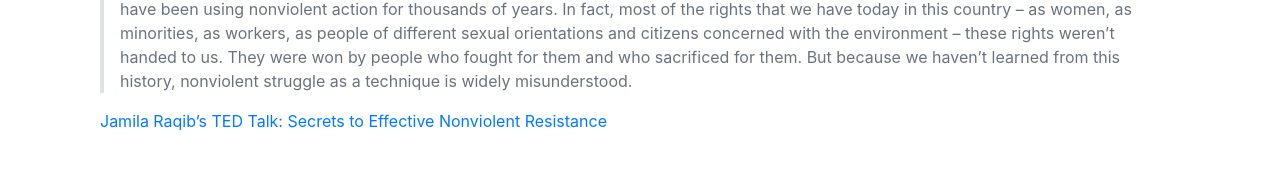
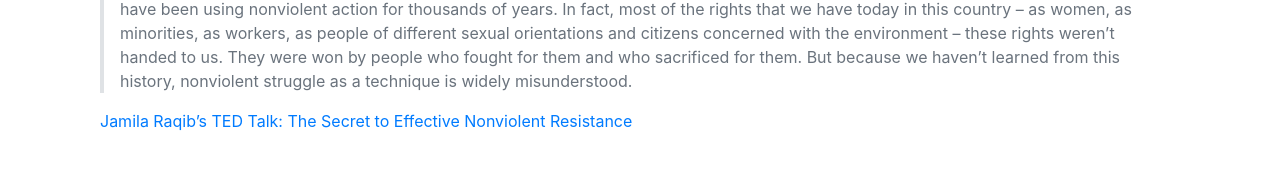
Before and after one commit to youthinfront/youthinfront-site, a Jekyll site: the page built from effective-nonviolent-resistence.md, in a window 1280 px wide. Shown: the part 375-545 px from the top of the page. Built offline with Jekyll 4.4.1, drawn with Linux system fonts in a browser that asks for light colours; our own code applies the rules of GitHub Pages for plain Markdown files.

Commit message:
Update effective-nonviolent-resistence.md

```diff
--- a/effective-nonviolent-resistence.md
+++ b/effective-nonviolent-resistence.md
@@ -9,4 +9,4 @@
 
 > This is the work I do. For the past 13 years, I've been teaching people in some of the most difficult situations around the world how they can use nonviolent struggle to conduct conflict. Most people associate this type of action with Gandhi and Martin Luther King. But people have been using nonviolent action for thousands of years. In fact, most of the rights that we have today in this country -- as women, as minorities, as workers, as people of different sexual orientations and citizens concerned with the environment -- these rights weren't handed to us. They were won by people who fought for them and who sacrificed for them. But because we haven't learned from this history, nonviolent struggle as a technique is widely misunderstood.
 
-[Jamila Raqib's TED Talk: Secrets to Effective Nonviolent Resistance](https://www.ted.com/talks/jamila_raqib_the_secret_to_effective_nonviolent_resistance)
+[Jamila Raqib's TED Talk: The Secret to Effective Nonviolent Resistance](https://www.ted.com/talks/jamila_raqib_the_secret_to_effective_nonviolent_resistance)
```
